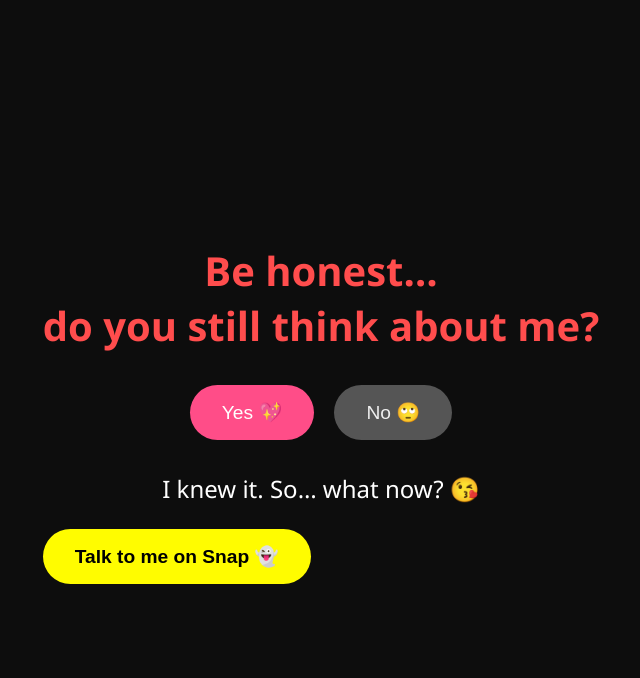
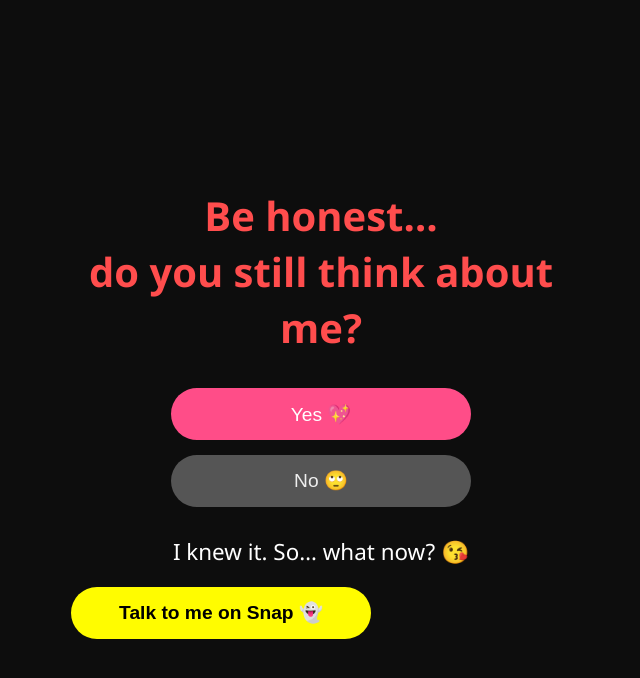
Before and after one commit to yousra231/flirt, a plain HTML site: page index.html in a window 1280 px wide. Both pictures are taken after a click on the button "Yes 💖". Shown: the whole page, without its empty margins (319-959 px from the left). Drawn offline with Linux system fonts and the light colour scheme.

Commit message:
Update style.css

```diff
--- a/style.css
+++ b/style.css
@@ -7,35 +7,41 @@ body {
   display: flex;
   justify-content: center;
   align-items: center;
-  height: 100vh;
+  min-height: 100vh;
   overflow: hidden;
 }
 
 .container {
   text-align: center;
   padding: 20px;
+  width: 100%;
+  max-width: 500px;
 }
 
 h1 {
-  font-size: 2.5rem;
+  font-size: 1.8rem;
   color: #ff4d4d;
   margin-bottom: 2rem;
-  animation: fadeIn 2s ease;
+  animation: fadeIn 1.2s ease;
+  line-height: 1.4;
 }
 
 .buttons {
   display: flex;
-  justify-content: center;
-  gap: 20px;
+  flex-direction: column;
+  gap: 15px;
+  align-items: center;
 }
 
 button {
-  padding: 1rem 2rem;
+  padding: 0.9rem 2rem;
   border: none;
   border-radius: 50px;
-  font-size: 1.2rem;
+  font-size: 1.1rem;
   cursor: pointer;
   transition: all 0.3s ease;
+  width: 90%;
+  max-width: 300px;
 }
 
 #yesBtn {
@@ -57,14 +63,15 @@ button {
 }
 
 #response {
-  margin-top: 2rem;
-  font-size: 1.5rem;
+  margin-top: 1.8rem;
+  font-size: 1.2rem;
   opacity: 0;
   transition: opacity 0.5s ease;
+  min-height: 2rem;
 }
 
 .snap {
-  margin-top: 1.5rem;
+  margin-top: 1.2rem;
   background: #fffc00;
   color: #000;
   font-weight: bold;
@@ -88,3 +95,17 @@ button {
   from { opacity: 0; transform: translateY(-20px); }
   to { opacity: 1; transform: translateY(0); }
 }
+
+@media screen and (min-width: 600px) {
+  h1 {
+    font-size: 2.5rem;
+  }
+
+  button {
+    font-size: 1.2rem;
+  }
+
+  #response {
+    font-size: 1.4rem;
+  }
+}
```
